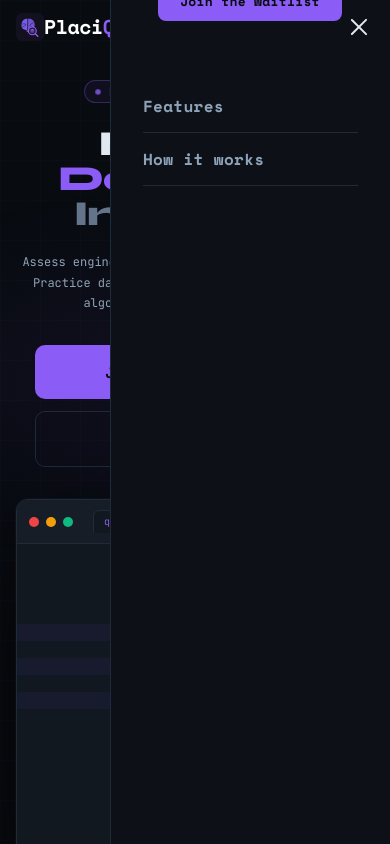
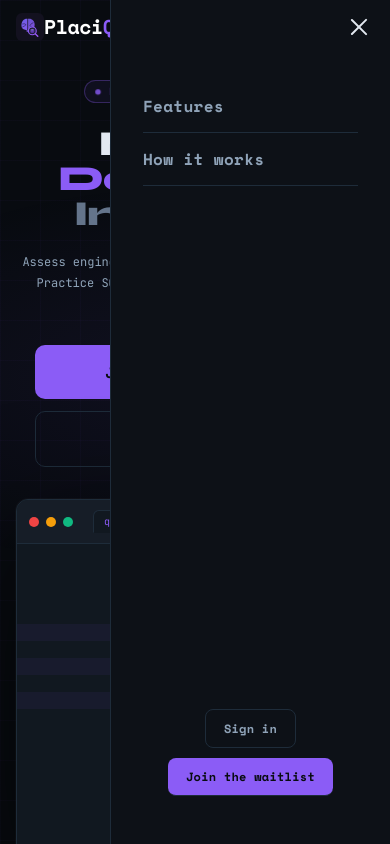
Before and after one commit to ahmed-ashraff/placiq, a website built with Vite: page index.html in a window 390 px wide. Both pictures are taken after a click on the button "Toggle menu". Shown: the top 844 px of the page. Built offline with nearby package versions, Linux system fonts and the light colour scheme.

Commit message:
fix: design issues

```diff
--- a/css/styles.css
+++ b/css/styles.css
@@ -1415,6 +1415,7 @@ footer {
     gap: 0;
     transition: right 0.35s ease;
     z-index: 150;
+    display: flex;
   }
   .nav-links.open {
     right: 0;
@@ -1431,16 +1432,29 @@ footer {
   .nav-cta {
     display: none;
   }
-  .nav-links.open ~ .nav-cta,
   .nav-cta.open {
     display: flex;
     flex-direction: column;
-    position: fixed;
-    bottom: 32px;
-    right: 24px;
-    z-index: 160;
-    width: 232px;
     gap: 10px;
+    width: 100%;
+    margin-top: auto;
+    padding-bottom: 16px;
+    position: static;
+  }
+  .nav-cta.open .btn-primary,
+  .nav-cta.open .btn-ghost {
+    padding: 10px 18px;
+    font-size: 12px;
+    border-radius: 8px;
+    text-align: center;
+  }
+  .nav-cta.open .btn-primary {
+    background: var(--accent);
+    color: var(--bg);
+  }
+  .nav-cta.open .btn-ghost {
+    color: var(--muted2);
+    border-color: var(--border);
   }
 
   /* HERO */
--- a/index.html
+++ b/index.html
@@ -64,8 +64,7 @@
           ><span class="strikethrough">correctness</span>
           <span class="correction-text">performance</span></span
         >
-        SQL. Practice database internals like you practice algorithms and data
-        structures.
+        SQL. Practice SQL. Analyze performance. Hire with confidence.
       </p>
 
       <div class="hero-actions">
@@ -146,7 +145,7 @@
         >
         <span class="ticker-item"
           ><div class="ticker-dot"></div>
-          PostgreSQL → MySQL → MongoDB</span
+          PostgreSQL → MySQL</span
         >
         <span class="ticker-item"
           ><div class="ticker-dot"></div>
@@ -182,7 +181,7 @@
         >
         <span class="ticker-item"
           ><div class="ticker-dot"></div>
-          PostgreSQL → MySQL → MongoDB</span
+          PostgreSQL → MySQL</span
         >
         <span class="ticker-item"
           ><div class="ticker-dot"></div>
@@ -194,9 +193,9 @@
     <!-- FEATURES -->
     <section id="features">
       <div class="section-label">Why Placiq</div>
-      <div class="section-title">SQL practice stops at correctness.</div>
+      <div class="section-title">Practice Database Internals Challenges.</div>
       <p class="section-sub">
-        Most platforms check if your query is correct. We check if it's fast.
+        We focus on performance and optimization, not just correctness and helping the companies to hire the best.
       </p>
 
       <div class="features-grid scroll-reveal">
--- a/src/main.ts
+++ b/src/main.ts
@@ -7,13 +7,23 @@ window.addEventListener("scroll", () => {
 // Mobile nav toggle
 const navToggle = document.getElementById("navToggle");
 const navLinks = document.querySelector(".nav-links");
-const navCta = document.querySelector(".nav-cta");
+const navCta = document.querySelector(".nav-cta") as HTMLElement | null;
 
 if (navToggle && navLinks) {
     navToggle.addEventListener("click", () => {
-        navToggle.classList.toggle("open");
-        navLinks.classList.toggle("open");
-        navCta?.classList.toggle("open");
+        const isOpen = navLinks.classList.toggle("open");
+        navToggle.classList.toggle("open", isOpen);
+
+        // Move CTA into / out of the drawer
+        if (navCta) {
+            if (isOpen) {
+                navLinks.appendChild(navCta);
+                navCta.classList.add("open");
+            } else {
+                navToggle.parentElement?.appendChild(navCta);
+                navCta.classList.remove("open");
+            }
+        }
     });
 
     // Close menu when a link is clicked
@@ -21,10 +31,29 @@ if (navToggle && navLinks) {
         link.addEventListener("click", () => {
             navToggle.classList.remove("open");
             navLinks.classList.remove("open");
-            navCta?.classList.remove("open");
+            if (navCta) {
+                navToggle.parentElement?.appendChild(navCta);
+                navCta.classList.remove("open");
+            }
         });
     });
 }
+
+// Reset mobile nav when resizing to desktop
+function closeMobileNav(): void {
+    if (navToggle && navLinks && navCta) {
+        navToggle.classList.remove("open");
+        navLinks.classList.remove("open");
+        navCta.classList.remove("open");
+        // Move CTA back to nav (outside nav-links)
+        nav.appendChild(navCta);
+    }
+}
+window.addEventListener("resize", () => {
+    if (window.innerWidth > 1024) {
+        closeMobileNav();
+    }
+});
 
 // Scroll reveal
 const observer = new IntersectionObserver(
```
